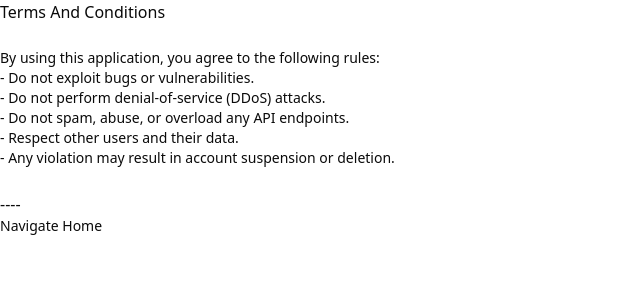
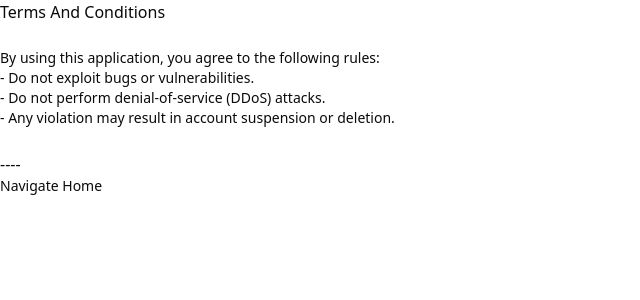
Before and after one commit to noqx78/M346-Notes-App, a Next.js app: page /terms-and-conditions in a window 1280 px wide. Shown: the top 300 px of the page, without its empty margins (0-640 px from the left). Built offline with nearby package versions, Linux system fonts and the light colour scheme.

Commit message:
final changes

```diff
--- a/app/layout.tsx
+++ b/app/layout.tsx
@@ -33,7 +33,7 @@ export default function RootLayout({
       >
         <ThemeProvider
           attribute="class"
-          defaultTheme="light"
+          defaultTheme="system"
           enableSystem
           disableTransitionOnChange
         >
--- a/app/terms-and-conditions/page.tsx
+++ b/app/terms-and-conditions/page.tsx
@@ -9,8 +9,6 @@ export default function TermsAndConditions() {
                 By using this application, you agree to the following rules: <br />
                 - Do not exploit bugs or vulnerabilities. <br />
                 - Do not perform denial-of-service (DDoS) attacks. <br />
-                - Do not spam, abuse, or overload any API endpoints. <br />
-                - Respect other users and their data. <br />
                 - Any violation may result in account suspension or deletion.
             </p>
             <br></br>
```
